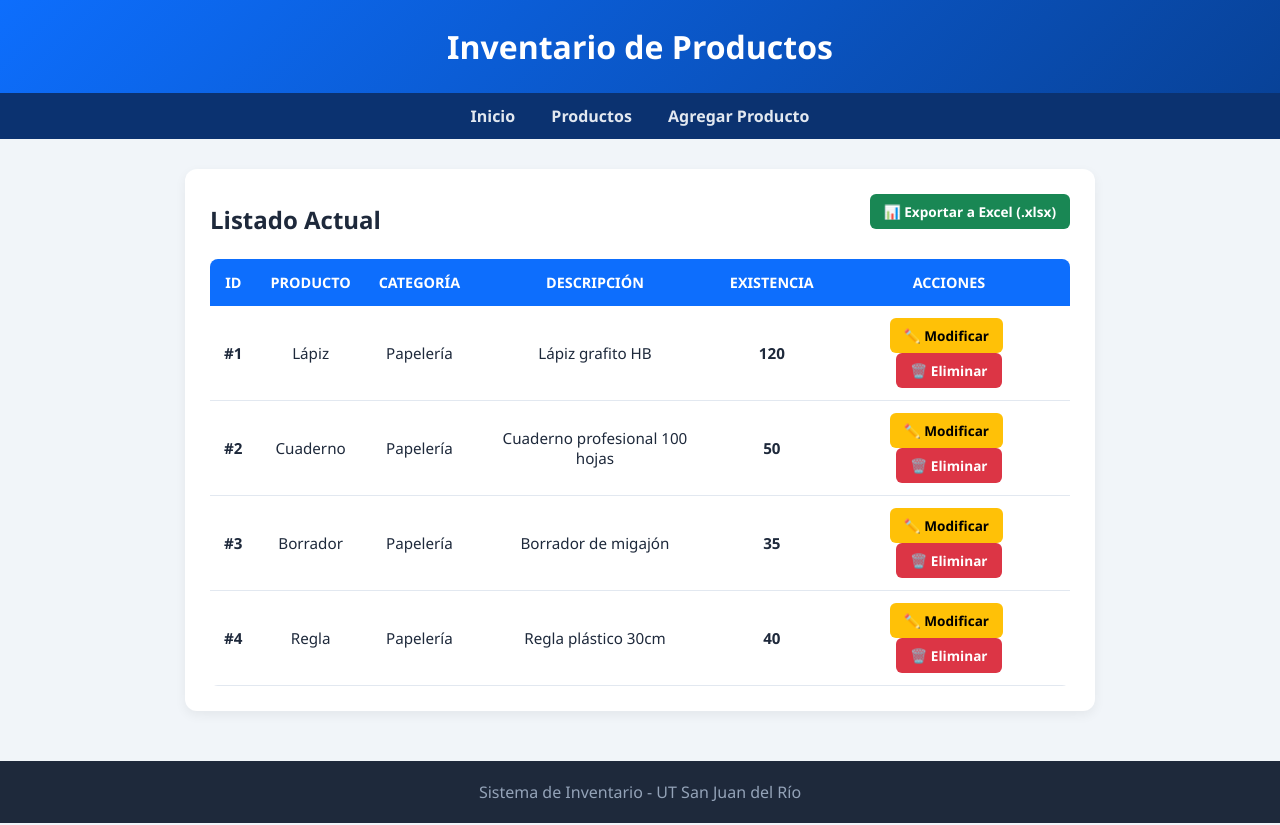
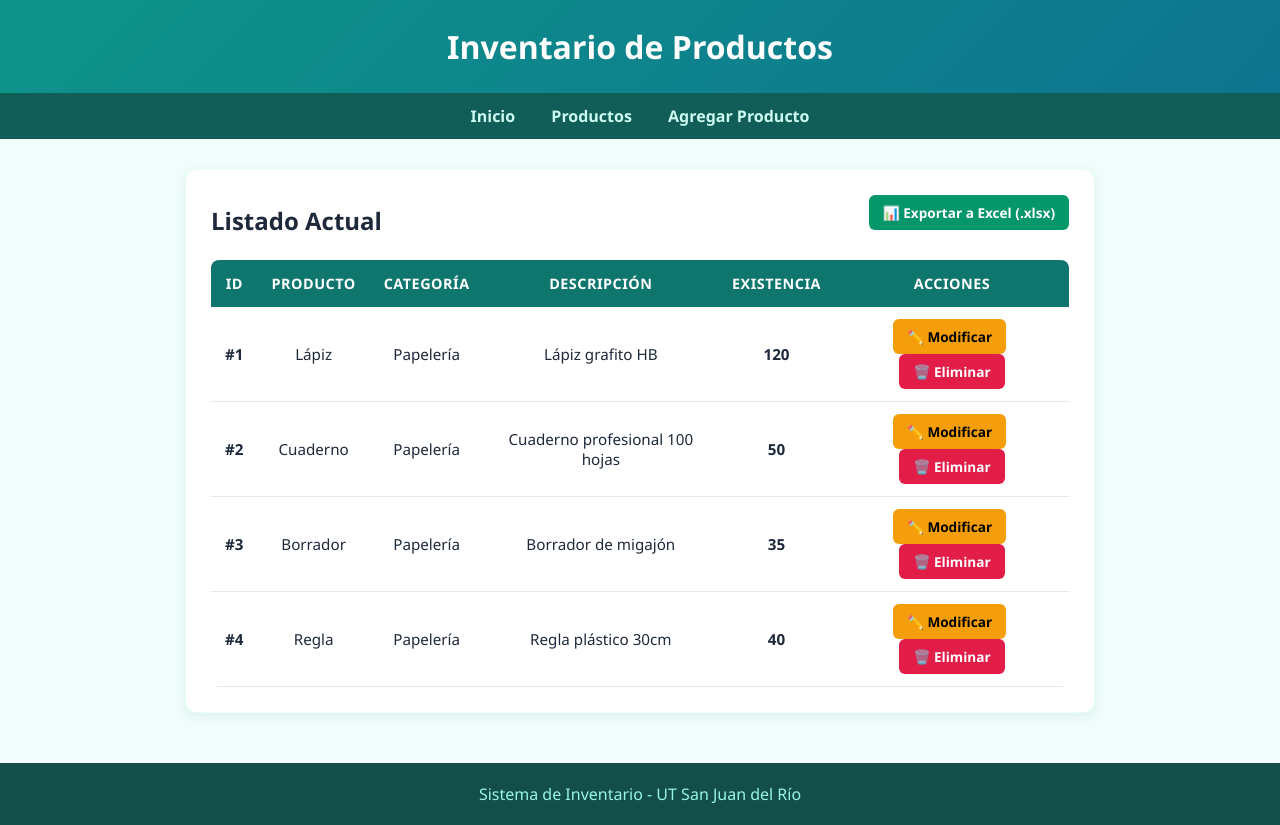
Before and after one commit to blitzxx-tech/inventario-web, a plain HTML site: page productos.html in a window 1280 px wide. Drawn offline with Linux system fonts and the light colour scheme.

Commit message:
style: cambio de paleta a tema azul verdoso (teal)

```diff
--- a/style.css
+++ b/style.css
@@ -6,12 +6,12 @@
 }
 
 body {
-    background: #f1f5f9;
+    background: #f0fdfa;
     color: #1e293b;
 }
 
 header {
-    background: linear-gradient(135deg, #0d6efd, #084298);
+    background: linear-gradient(135deg, #0d9488, #0e7490);
     color: white;
     padding: 25px;
     text-align: center;
@@ -19,13 +19,13 @@ header {
 }
 
 nav {
-    background: #0b3270;
+    background: #115e59;
     padding: 12px;
     text-align: center;
 }
 
 nav a {
-    color: #e2e8f0;
+    color: #ccfbf1;
     text-decoration: none;
     margin: 0 16px;
     font-weight: 600;
@@ -47,8 +47,9 @@ main {
     background: white;
     padding: 25px;
     border-radius: 12px;
-    box-shadow: 0 4px 12px rgba(0,0,0,0.06);
+    box-shadow: 0 4px 12px rgba(15, 118, 110, 0.08);
     margin-bottom: 25px;
+    border: 1px solid #e6fffa;
 }
 
 /* Tabla de Productos */
@@ -65,11 +66,12 @@ table {
 }
 
 th {
-    background: #0d6efd;
+    background: #0f766e;
     color: white;
     padding: 14px;
     font-size: 0.9rem;
     text-transform: uppercase;
+    letter-spacing: 0.5px;
 }
 
 td {
@@ -80,7 +82,7 @@ td {
 }
 
 tbody tr:hover {
-    background: #f8fafc;
+    background: #f0fdfa;
 }
 
 /* Botones con estilo */
@@ -98,17 +100,42 @@ tbody tr:hover {
     transition: all 0.2s;
 }
 
-.btn-primary { background: #0d6efd; color: white; width: 100%; padding: 12px; font-size: 1rem; }
-.btn-primary:hover { background: #084298; }
+.btn-primary {
+    background: #0d9488;
+    color: white;
+    width: 100%;
+    padding: 12px;
+    font-size: 1rem;
+}
+.btn-primary:hover {
+    background: #0f766e;
+}
 
-.btn-success { background: #198754; color: white; margin-bottom: 15px; }
-.btn-success:hover { background: #146c43; }
+.btn-success {
+    background: #059669;
+    color: white;
+    margin-bottom: 15px;
+}
+.btn-success:hover {
+    background: #047857;
+}
 
-.btn-warning { background: #ffc107; color: #000; margin-right: 5px; }
-.btn-warning:hover { background: #e0a800; }
+.btn-warning {
+    background: #f59e0b;
+    color: #000;
+    margin-right: 5px;
+}
+.btn-warning:hover {
+    background: #d97706;
+}
 
-.btn-danger { background: #dc3545; color: white; }
-.btn-danger:hover { background: #bb2d3b; }
+.btn-danger {
+    background: #e11d48;
+    color: white;
+}
+.btn-danger:hover {
+    background: #be123c;
+}
 
 /* Formularios */
 label {
@@ -116,7 +143,7 @@ label {
     margin-top: 15px;
     margin-bottom: 6px;
     font-weight: 600;
-    color: #475569;
+    color: #334155;
 }
 
 input, textarea {
@@ -125,17 +152,18 @@ input, textarea {
     border: 1px solid #cbd5e1;
     border-radius: 6px;
     outline: none;
+    transition: all 0.2s;
 }
 
 input:focus, textarea:focus {
-    border-color: #0d6efd;
-    box-shadow: 0 0 0 3px rgba(13, 110, 253, 0.15);
+    border-color: #0d9488;
+    box-shadow: 0 0 0 3px rgba(13, 148, 136, 0.2);
 }
 
 footer {
     margin-top: 50px;
-    background: #1e293b;
-    color: #94a3b8;
+    background: #134e4a;
+    color: #99f6e4;
     text-align: center;
     padding: 20px;
 }
```
